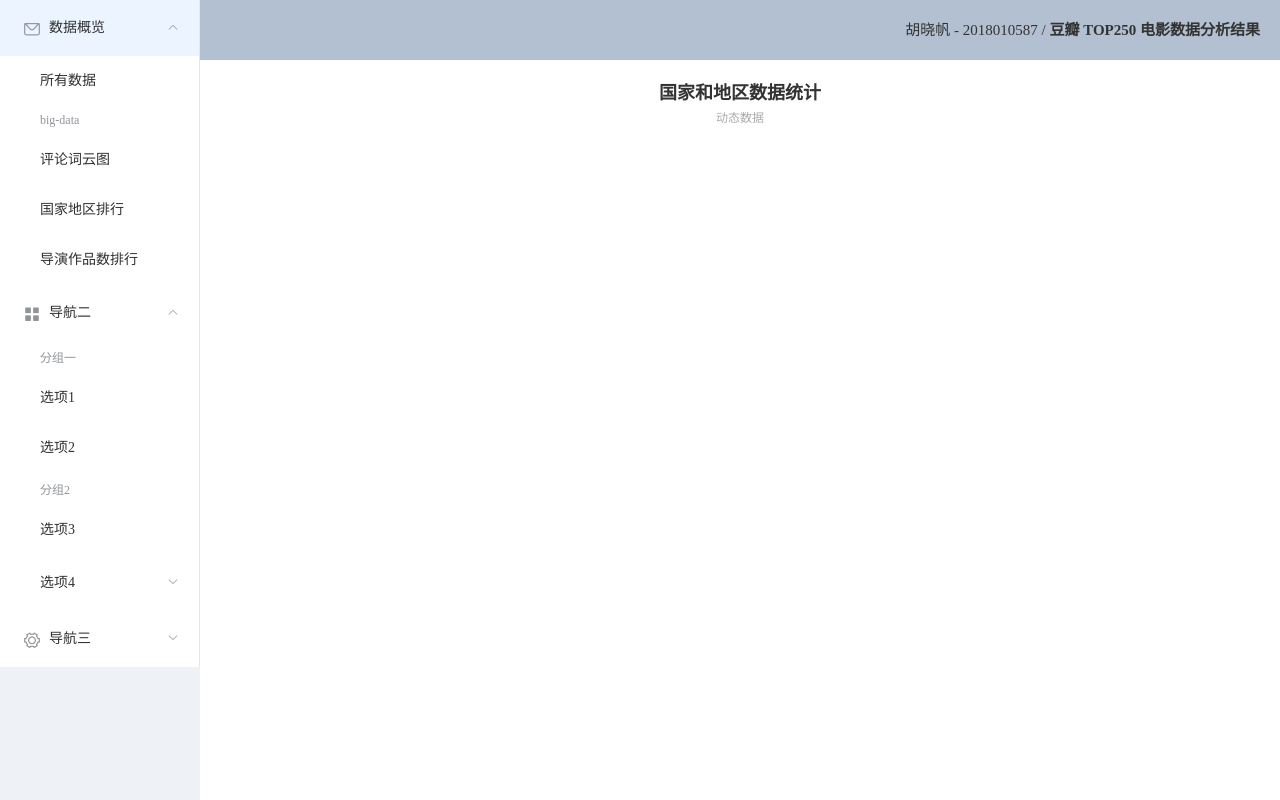
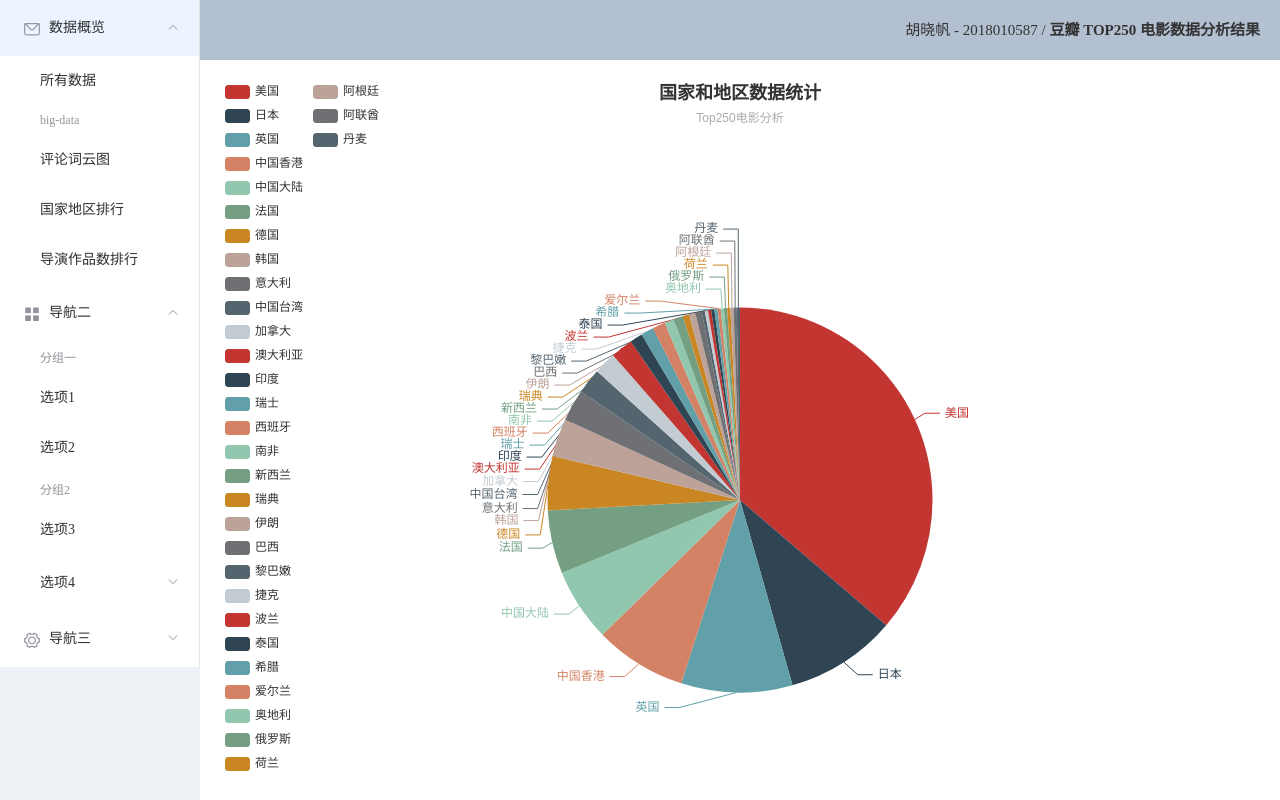
Before and after one commit to emptinessboy/echarts-mapreduce-douban, a Vue app: page /#/country-and-place in a window 1280 px wide. Built offline with nearby package versions, Linux system fonts and the light colour scheme.

Commit message:
封装了pei（饼图）

```diff
--- a/src/components/ChartPie.vue
+++ b/src/components/ChartPie.vue
@@ -11,7 +11,6 @@ import "echarts/lib/chart/pie";
 import "echarts/lib/component/polar";
 import "echarts/lib/component/legend";
 import "echarts/lib/component/title.js";
-import axios from "axios";
 
 export default {
   name: "CharPie",
@@ -20,13 +19,15 @@ export default {
     "v-chart": ECharts
   },
   mounted() {
+    console.log(this.word);
+    console.log(this.count);
   },
   data() {
     return {
       polar: {
         title: {
-          text: "国家和地区数据统计",
-          subtext: "动态数据",
+          text: this.title,
+          subtext: this.subtext,
           x: "center"
         },
         tooltip: {
@@ -41,7 +42,7 @@ export default {
         },
         series: [
           {
-            name: "拍摄国家 / 地区",
+            name: this.name,
             type: "pie",
             radius: "55%",
             center: ["50%", "60%"],
--- a/src/views/CountryAndPlace.vue
+++ b/src/views/CountryAndPlace.vue
@@ -1,8 +1,11 @@
 <template>
   <chart-pie
+    v-if="this.loaded === true"
     :word="this.word"
     :count="this.count"
     title="国家和地区数据统计"
+    subtext="Top250电影分析"
+    name="拍摄国家 / 地区"
   ></chart-pie>
 </template>
 
@@ -20,9 +23,10 @@ export default {
     axios
       .get("/ststic/country_count.json")
       .then(response => {
-        (this.load = true), console.log(response.data);
+        console.log(response.data);
         _this.word = response.data[0];
         _this.count = response.data[1];
+        _this.loaded = true;
       })
       .catch()
       .finally();
```
